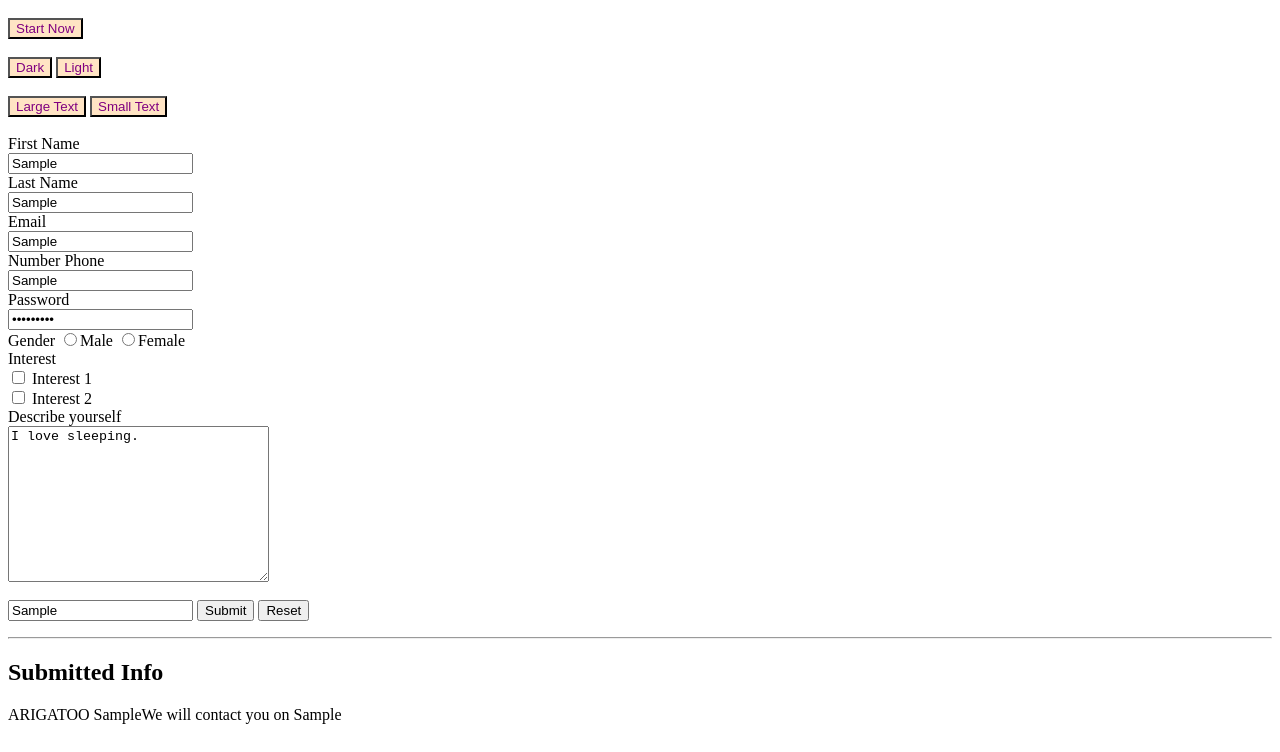
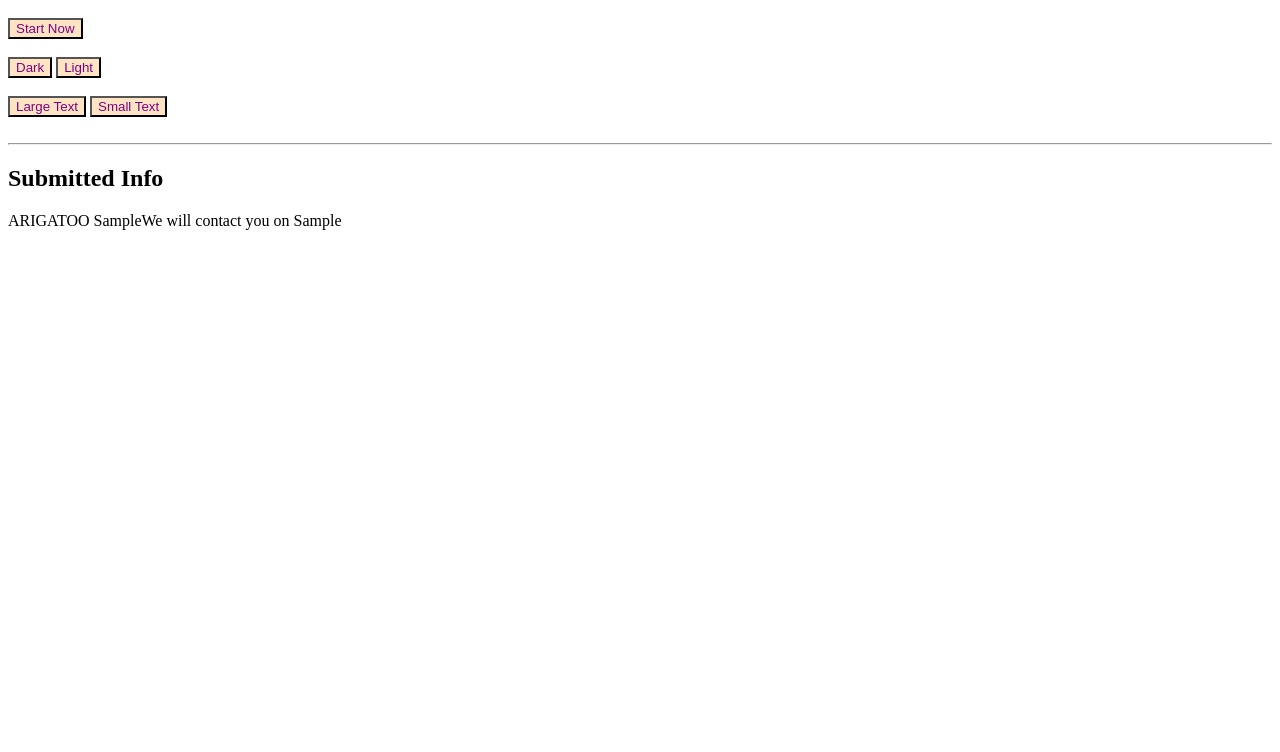
Before and after one commit to 2023684002-star/myclass_IMD318, a plain HTML site: page form.html in a window 1280 px wide. Both pictures are taken after typing "Sample", "Sample", "Sample", "Sample", "Sample123", "Sample" into the empty fields and a click on the button "Submit". Shown: the part 48-800 px from the top of the page. Drawn offline with Linux system fonts and the light colour scheme.

Commit message:
Add files via upload

```diff
--- a/form.html
+++ b/form.html
@@ -12,7 +12,7 @@ background-color:bisque;" onclick="mula()">Start Now</button><br><br>
 <button style="color:purple; background-color:bisque;" onclick="increaseText()">Large Text</button>
 <button style="color:purple; background-color:bisque;" onclick="decreaseText()">Small Text</button><br><br>
 
-<form onsubmit="hantar(); return false;">
+<form id="borang" onsubmit="hantar(); return false;">
 	<label for="name">First Name</label><br>
 	<input type= "text" id="name"><br>
 	<label for="name">Last Name</label><br>
@@ -58,6 +58,8 @@ function hantar(){
 
 	document.getElementById("result").innerHTML=
 	"ARIGATOO "+name + "We will contact you on "+email;
+
+	document.getElementById("borang"). style.display="none";
 	}
 function DarkMode(){
 	document.getElementById("page").style.backgroundColor="Brown";
```
